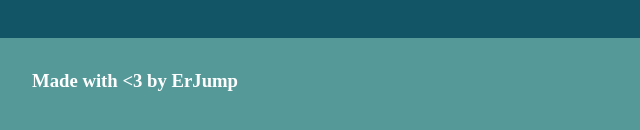
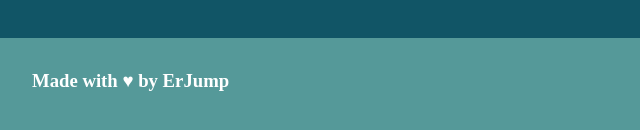
Before and after one commit to ErJump/js-campominato-dom, a plain HTML site: page index.html in a window 1280 px wide. Shown: the part 1125-1255 px from the top of the page, 0-640 px from the left. Drawn offline with Linux system fonts and the light colour scheme.

Commit message:
Adds html fix for heart

```diff
--- a/index.html
+++ b/index.html
@@ -34,7 +34,7 @@
      </div>
    </main>
    <footer>
-        <h3>Made with <3 by ErJump</h3>
+        <h3>Made with &hearts; by ErJump</h3>
    </footer>
    <script src="js/main.js"></script>
 </body>
```
